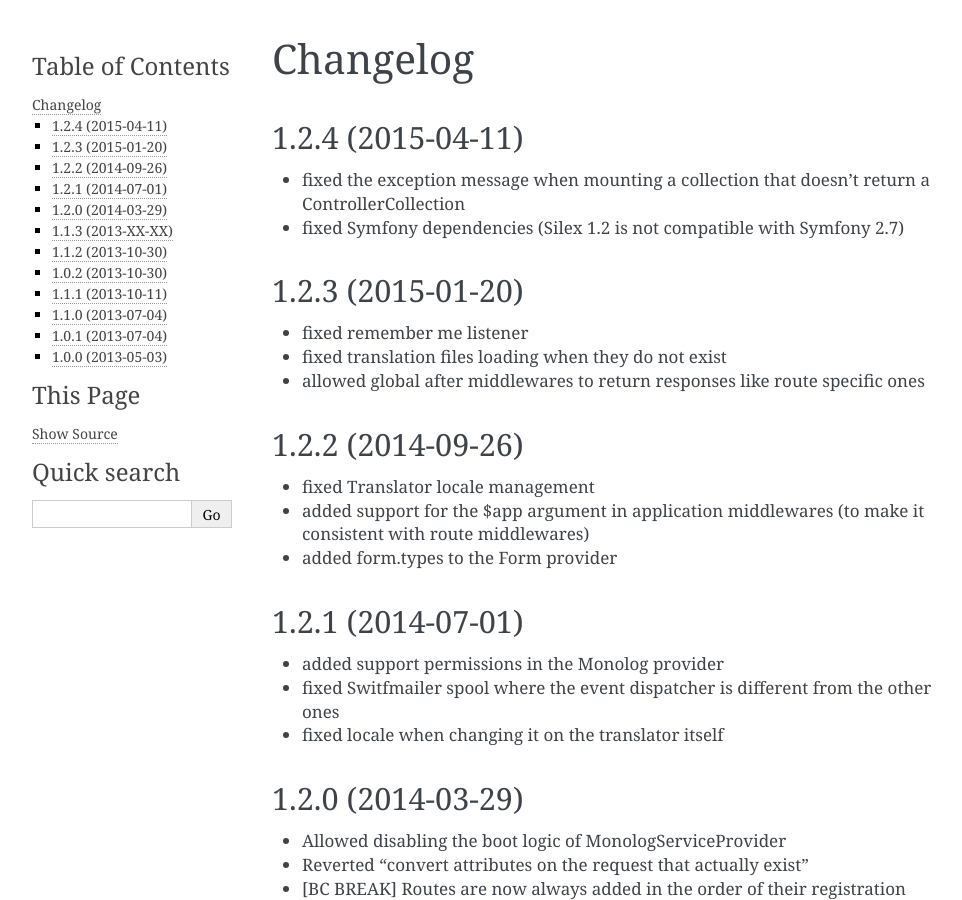
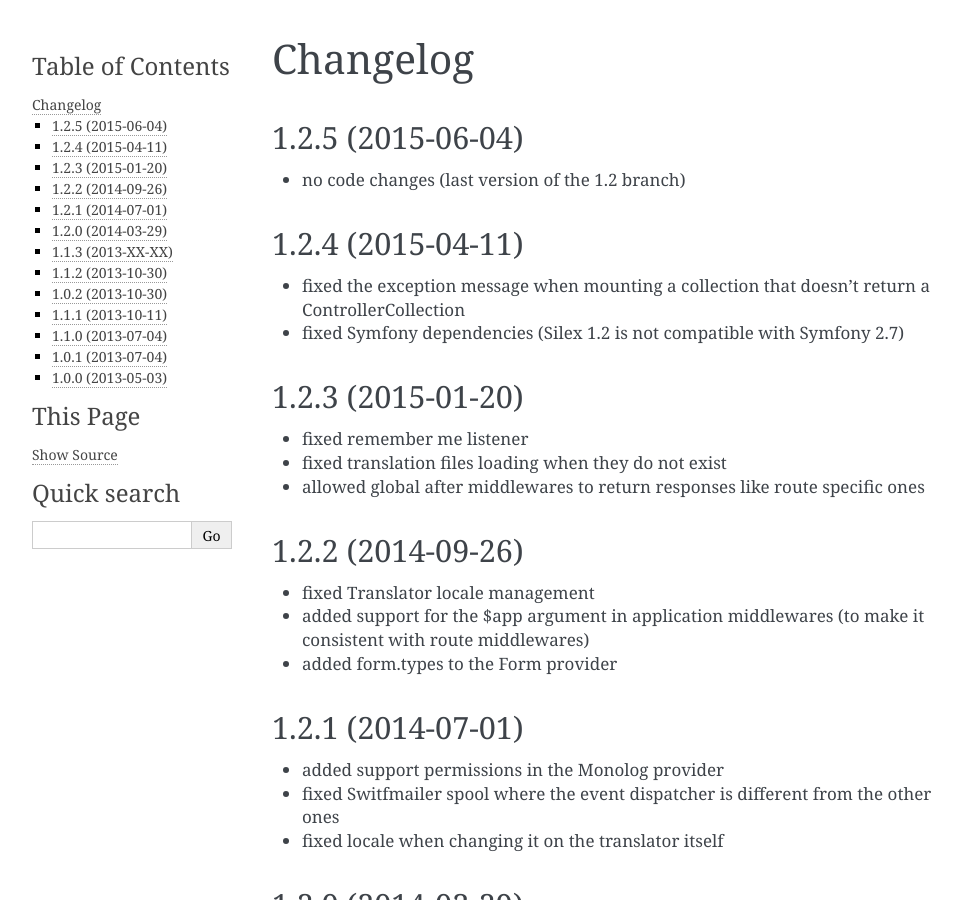
Before and after one commit to silexphp/Silex, a Sphinx documentation site: the page built from doc/changelog.rst, in a window 1280 px wide and 900 px high. Shown: the whole window, without its empty margins (148-1110 px from the left). Built offline with Sphinx 7.4.7, drawn with Linux system fonts in a browser that asks for light colours.

Commit message:
updated CHANGELOG

```diff
--- a/doc/changelog.rst
+++ b/doc/changelog.rst
@@ -1,5 +1,10 @@
 Changelog
 =========
+
+1.2.5 (2015-06-04)
+------------------
+
+* no code changes (last version of the 1.2 branch)
 
 1.2.4 (2015-04-11)
 ------------------
```
